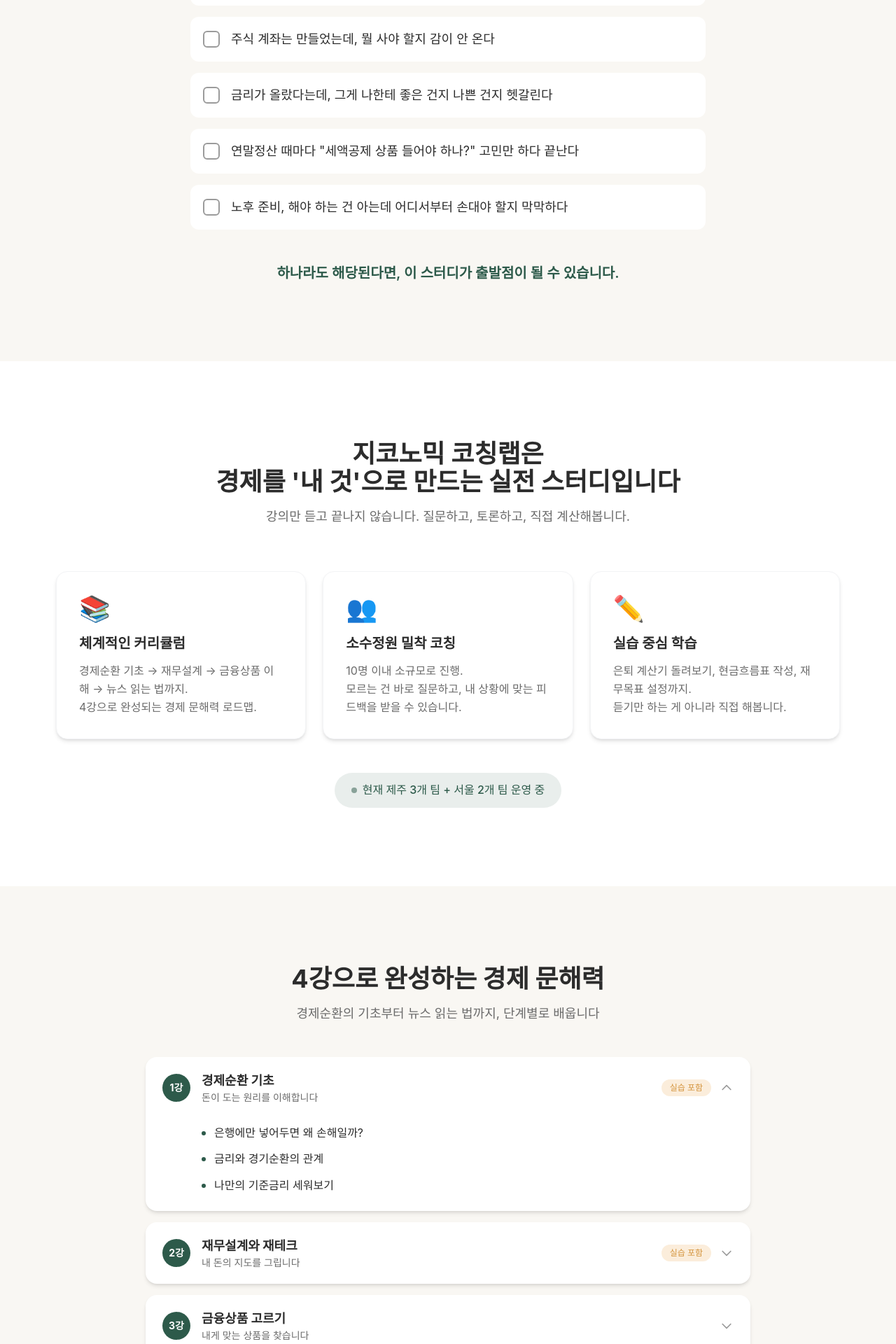
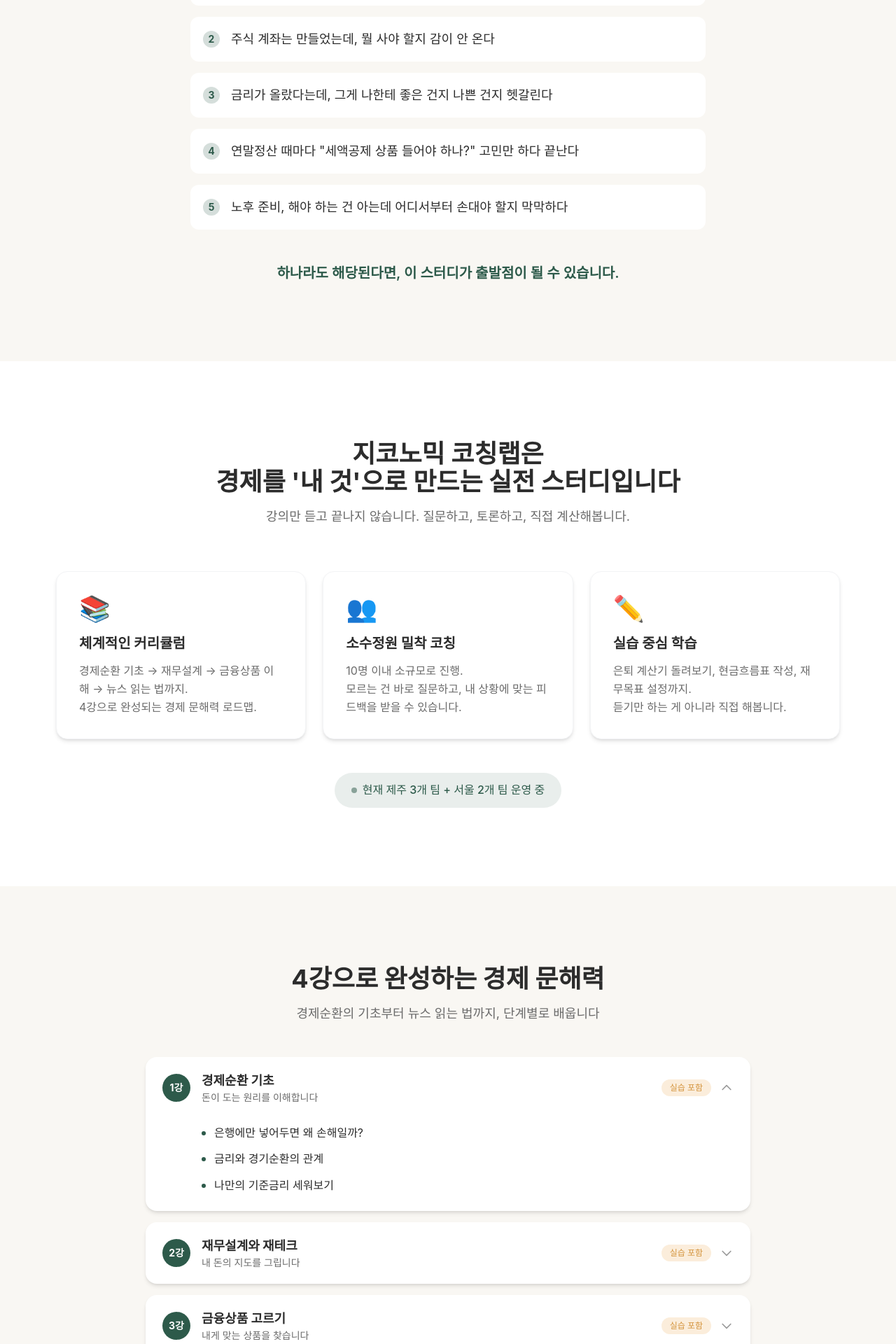
Before and after one commit to DescodeNet/studyRecruitNotice, a React (Vite) app: page / in a window 1280 px wide. Shown: the part 1100-3020 px from the top of the page at 70% size. Built offline with nearby package versions, Linux system fonts and the light colour scheme; the HTML template or start-up script is replaced by a standard one; a web font is replaced by a local one.

Commit message:
디테일 수정

```diff
--- a/src/components/Info.tsx
+++ b/src/components/Info.tsx
@@ -89,10 +89,10 @@ export default function Info() {
           className="mt-6 text-center"
         >
           <a
-            href="https://map.kakao.com"
+            href="https://map.kakao.com/link/map/메트라이프제주지점,33.4996,126.5312"
             target="_blank"
             rel="noopener noreferrer"
-            className="inline-flex items-center gap-2 text-primary hover:text-primary-dark font-medium transition-colors"
+            className="inline-flex items-center justify-center gap-2 px-6 py-3 bg-yellow-400 hover:bg-yellow-500 text-gray-900 font-semibold rounded-xl transition-colors shadow-md"
           >
             <svg className="w-5 h-5" fill="none" viewBox="0 0 24 24" stroke="currentColor">
               <path strokeLinecap="round" strokeLinejoin="round" strokeWidth={2} d="M17.657 16.657L13.414 20.9a1.998 1.998 0 01-2.827 0l-4.244-4.243a8 8 0 1111.314 0z" />
--- a/src/components/PainPoint.tsx
+++ b/src/components/PainPoint.tsx
@@ -1,18 +1,8 @@
-import { useState } from 'react';
 import { motion } from 'framer-motion';
 import { content } from '../data/content';
 
 export default function PainPoint() {
   const { painPoint } = content;
-  const [checkedItems, setCheckedItems] = useState<number[]>([]);
-
-  const toggleItem = (index: number) => {
-    setCheckedItems(prev =>
-      prev.includes(index)
-        ? prev.filter(i => i !== index)
-        : [...prev, index]
-    );
-  };
 
   return (
     <section id="pain-point" className="py-20 md:py-28 bg-bg">
@@ -40,45 +30,12 @@ export default function PainPoint() {
               whileInView={{ opacity: 1, x: 0 }}
               viewport={{ once: true }}
               transition={{ duration: 0.4, delay: index * 0.1 }}
-              onClick={() => toggleItem(index)}
-              className={`
-                flex items-start gap-4 p-4 rounded-xl cursor-pointer transition-all duration-200
-                ${checkedItems.includes(index)
-                  ? 'bg-primary/10 border-2 border-primary'
-                  : 'bg-white border-2 border-transparent hover:bg-primary/5'
-                }
-              `}
+              className="flex items-start gap-4 p-4 rounded-xl bg-white border-2 border-transparent"
             >
-              <motion.div
-                animate={checkedItems.includes(index) ? { scale: [1, 1.2, 1] } : {}}
-                className={`
-                  w-6 h-6 rounded-md border-2 flex items-center justify-center flex-shrink-0 mt-0.5
-                  ${checkedItems.includes(index)
-                    ? 'bg-primary border-primary'
-                    : 'border-txt-muted'
-                  }
-                `}
-              >
-                {checkedItems.includes(index) && (
-                  <motion.svg
-                    initial={{ scale: 0 }}
-                    animate={{ scale: 1 }}
-                    className="w-4 h-4 text-white"
-                    fill="none"
-                    viewBox="0 0 24 24"
-                    stroke="currentColor"
-                  >
-                    <path strokeLinecap="round" strokeLinejoin="round" strokeWidth={3} d="M5 13l4 4L19 7" />
-                  </motion.svg>
-                )}
-              </motion.div>
-              <span
-                className={`text-base md:text-lg leading-relaxed ${
-                  checkedItems.includes(index)
-                    ? 'text-primary font-medium'
-                    : 'text-txt-primary'
-                }`}
-              >
+              <div className="w-6 h-6 rounded-full bg-primary/20 flex items-center justify-center flex-shrink-0 mt-0.5">
+                <span className="text-primary font-bold text-sm">{index + 1}</span>
+              </div>
+              <span className="text-base md:text-lg leading-relaxed text-txt-primary">
                 {item}
               </span>
             </motion.div>
--- a/src/data/content.ts
+++ b/src/data/content.ts
@@ -77,7 +77,7 @@ export const content = {
           "주식/채권/달러/금/가상화폐 기초",
           "ETF로 시작하는 분산 투자"
         ],
-        tag: null
+        tag: "실습 포함"
       },
       {
         week: 4,
@@ -88,7 +88,7 @@ export const content = {
           "정책에서 흐름 읽기",
           "Before → After 사고법"
         ],
-        tag: null
+        tag: "실습 포함"
       }
     ]
   },
--- a/src/index.css
+++ b/src/index.css
@@ -10,6 +10,11 @@
 
 html {
   scroll-behavior: smooth;
+  overflow-x: hidden;
+}
+
+html, body {
+  overscroll-behavior: none;
 }
 
 body {
```
